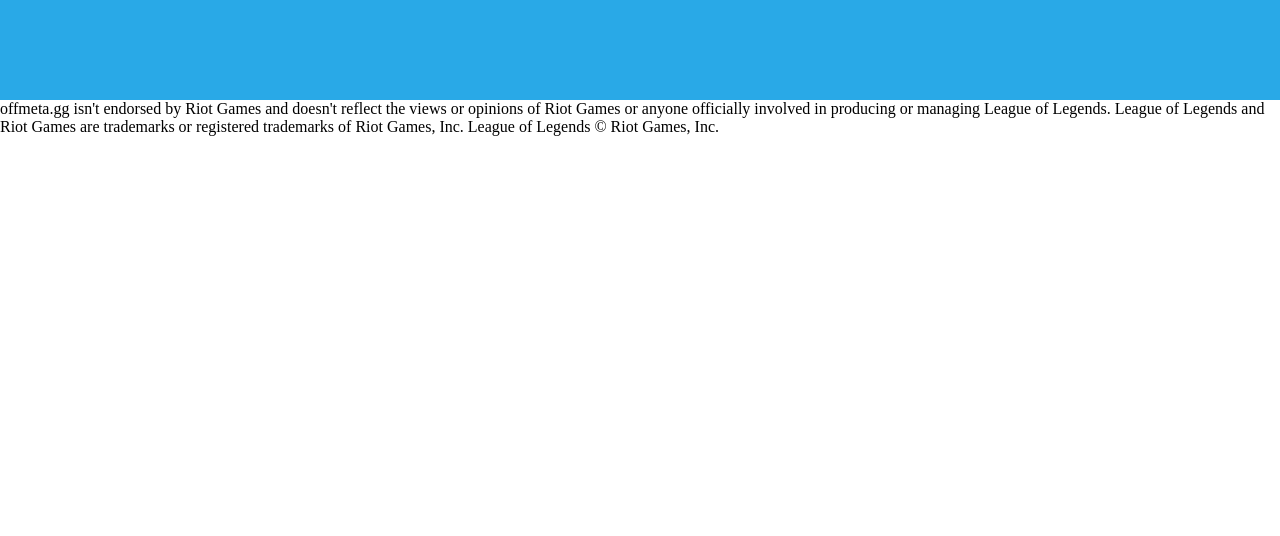
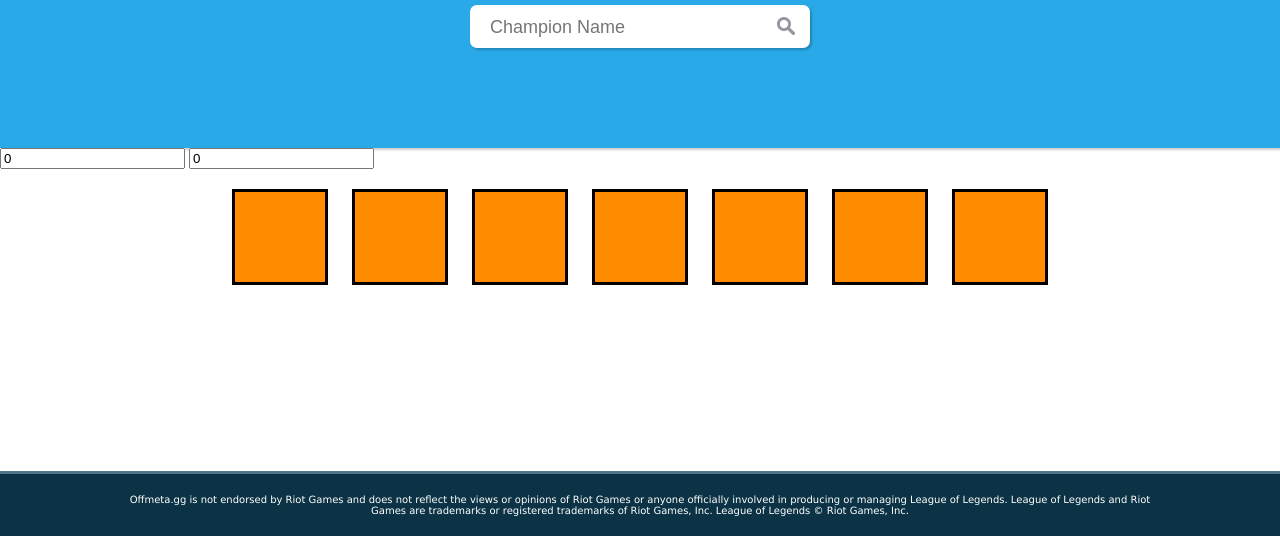
Before and after one commit to luisfos/lolapi, a plain HTML site: page index.html in a window 1280 px wide. Shown: the part 264-800 px from the top of the page. Drawn offline with nearby package versions, Linux system fonts and the light colour scheme.

```diff
--- a/index.html
+++ b/index.html
@@ -1,5 +1,5 @@
 <!doctype html>
-<html>
+<html ng-app="myApp">
 <head>
     <meta charset="utf-8">
     <link rel="stylesheet" typ"text/css" href="public/styles/index.css">
@@ -7,32 +7,56 @@
 
 </head>
 <body>
-    <script src=https://ajax.googleapis.com/ajax/libs/jquery/1.11.3/!jquery.min.js"></script>
     <script src= "http://ajax.googleapis.com/ajax/libs/angularjs/1.3.14/angular.min.js"></script>
 
-
-    <div class="all">
-        <div class="menu">
-        </div>
-        <div class="topside">
+    <div id="wrapper">
+        <div id="header"></div>
+        <div id="content">
             <div class="focus">
                 <h1>Off Meta</h1>
+                <form class="searchForm">
                 <div class="comboSearch">
                     <input type="text" class="champSearch combo" placeholder="Champion Name" autocomplete="off">
                     <button id="button" class="searchbutton combo">
                         <i class="searchSprite">Search</i>
                     </button>
                 </div>
+                </form>
+            </div>
+            <div ng-controller="myCtrl">
+            <form name="Show">
+            <input name="fam" type="text" value="0">
+            <input name="lam" type="text" value="0">
+        </form>
+            <div class="fancychamps">
+                <div class="img" id="bl1"></div>
+                <div class="img" id="bl2"></div>
+                <div class="img" id="bl3"></div>
+                <div class="img" id="bl4"></div>
+                <div class="img" id="bl5"></div>
+                <div class="img" id="bl6"></div>
+                <div class="img" id="bl7"></div>
             </div>
         </div>
+        <div id="footer">
+            <div class="footerText">
+                <p>Offmeta.gg is not endorsed by Riot Games and does not reflect the views or opinions of Riot Games or anyone officially involved in producing or managing League of Legends. League of Legends and Riot Games are trademarks or registered trademarks of Riot Games, Inc. League of Legends © Riot Games, Inc.
+                </p>
             </div>
+        </div>
+        <script>
+        document.captureEvents(Event.MOUSEMOVE)
+        document.onmousemove = getXY;
+        var tempX = 0;
+        var tempY = 0;
+        function getXY(e){
+                tempX = e.pageX
+                tempY = e.pageY
 
-    <script>
+                document.Show.fam.value = tempX
+                document.Show.lam.value = tempX
+        }
+        </script>
 
-    // Your code goes here.
-
-    </script>
 </body>
-<footer>offmeta.gg isn't endorsed by Riot Games and doesn't reflect the views or opinions of Riot Games or anyone officially involved in producing or managing League of Legends. League of Legends and Riot Games are trademarks or registered trademarks of Riot Games, Inc. League of Legends © Riot Games, Inc.
-</footer>
 </html>
--- a/public/styles/index.css
+++ b/public/styles/index.css
@@ -1,33 +1,79 @@
-* {
+/* {
     margin:0;
 }
-h1
-    {
+*/
+
+html, body {
+    margin:0;
+    padding:0;
+    height:100%;
+}
+#wrapper {
+    min-height:100%;
+    position:relative;
+}
+#header {
+    padding:0;
+}
+#content {
+    padding-bottom:100px; /* Height of the footer element */
+}
+
+div.img {
+    height:90px;
+    width:90px;
+    background-color: darkorange;
+    border: 3px solid;
+    display: inline-block;
+    position: relative;
+    margin: 0 10px 0 10px;
+}
+div.fancychamps {
+    padding-top:20px;
+    text-align: center;
+}
+
+#footer {
+    background: #0C3345;
+    width:100%;
+    position:absolute;
+    bottom:0;
+    left:0;
+    border-top: 3px solid #507488;
+}
+
+
+h1 {
     font-family: "Verdana", "sans-serif";
     font-size:36px;
     font-weight:bold;
     color: white;
     padding-top: 20px;
     padding-bottom: 60px;
-    }
+    cursor:default;
+}
 
 div.focus {
     border-right: none;
     text-align:center;
+    background-color: #29A9E7;
+    padding-top: 100px;
+    padding-bottom: 100px;
+    box-shadow: 2px 2px 2px rgba(0,0,0,0.2);
 }
-div.comboSearch {
+
+form.searchForm {
     position: relative;
+    width: 90%;
+    max-width: 300px;
+    margin: 0 auto;
     display: block;
-    margin: auto;
+    padding-right: 40px;
 }
 
 
 
-.topside {
-    background-color: #29A9E7;
-    padding-top: 100px;
-    padding-bottom: 100px;
-}
+
 
 .searchSprite{
     background-image: url(../icons/sbicon.png);
@@ -37,21 +83,24 @@
     height: 18px;
     display: inline-block;
     text-indent: -9999px;
+    vertical-align: middle;
 }
 input.champSearch {
-    padding: 12px 40px 10px 20px;
+    padding: 12px 50px 10px 20px;
     border: none;
-    border-radius: 7px 0 0 7px;
+    display:block;
+    width: 90%;
+    border-radius: 7px 7px 7px 7px;
+    box-shadow: 2px 2px 2px rgba(0,0,0,0.2);
 }
 button.searchbutton {
-    border-radius: 0 7px 7px 0;
     border: none;
-    padding: 12px 15px 10px 10px;
-    position: relative;
-    left: -10px;
-    /* top: -3px; */
+    padding: 10px 15px;
+    position: absolute;
+    right: 0;
+    top: 0;
     display: inline-block;
-    background-color: white;
+    background:none;
 }
 
 .combo {
@@ -60,6 +109,10 @@
     outline:none;
 }
 
-footer {
-
+div.footerText {
+    font-family: "Verdana", "sans-serif";
+    font-size:10px;
+    color: white;
+    text-align: center;
+    margin: 20px 10% 20px 10%;
 }
```
Also changed, not shown: 5 other files. Lines whose indentation alone changed are shown as unchanged.
